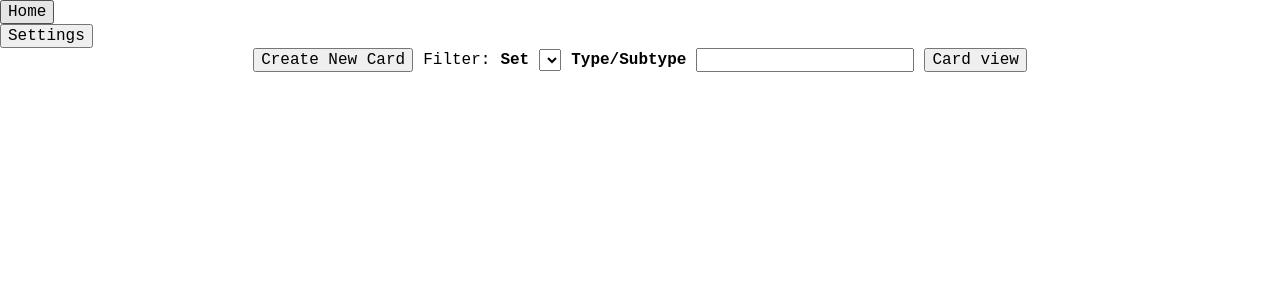
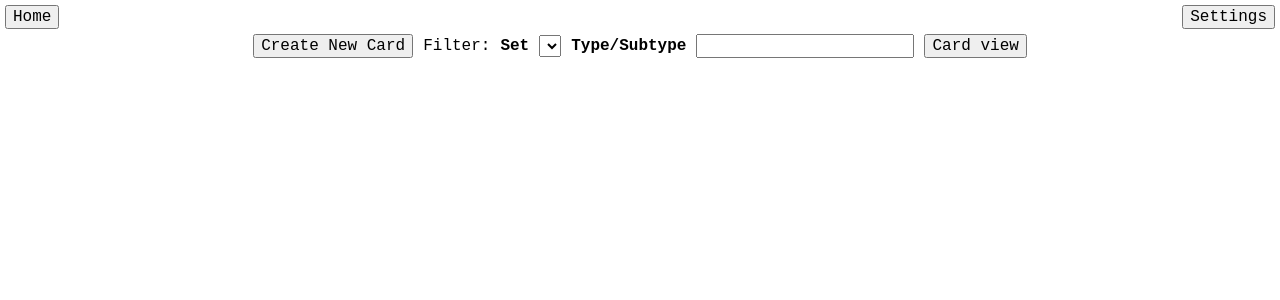
Before and after one commit to Sebastian-Rosenblad/mtg-proxies, a React (Create React App) app: page / in a window 1280 px wide. Shown: the top 300 px of the page. Built offline with nearby package versions, Linux system fonts and the light colour scheme.

Commit message:
Header stylings

```diff
--- a/src/App.scss
+++ b/src/App.scss
@@ -0,0 +1,22 @@
+.App {
+  &--header {
+    display: flex;
+    justify-content: space-between;
+    padding: 5px;
+    &--navigation {
+      display: flex;
+      gap: 5px;
+    }
+    &--settings {
+      position: relative;
+      &--content {
+        position: absolute;
+        right: 0px;
+        width: 160px;
+        display: flex;
+        flex-direction: column;
+        z-index: 1;
+      }
+    }
+  }
+}
```
